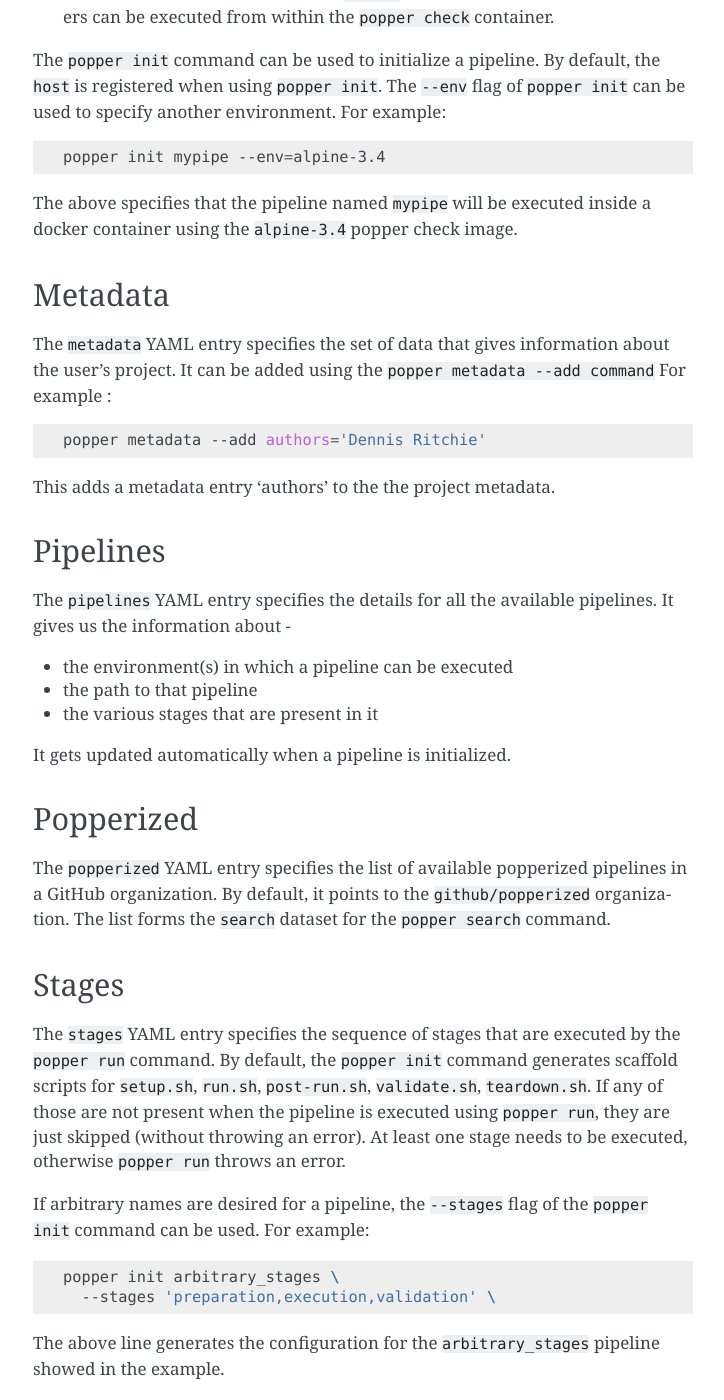
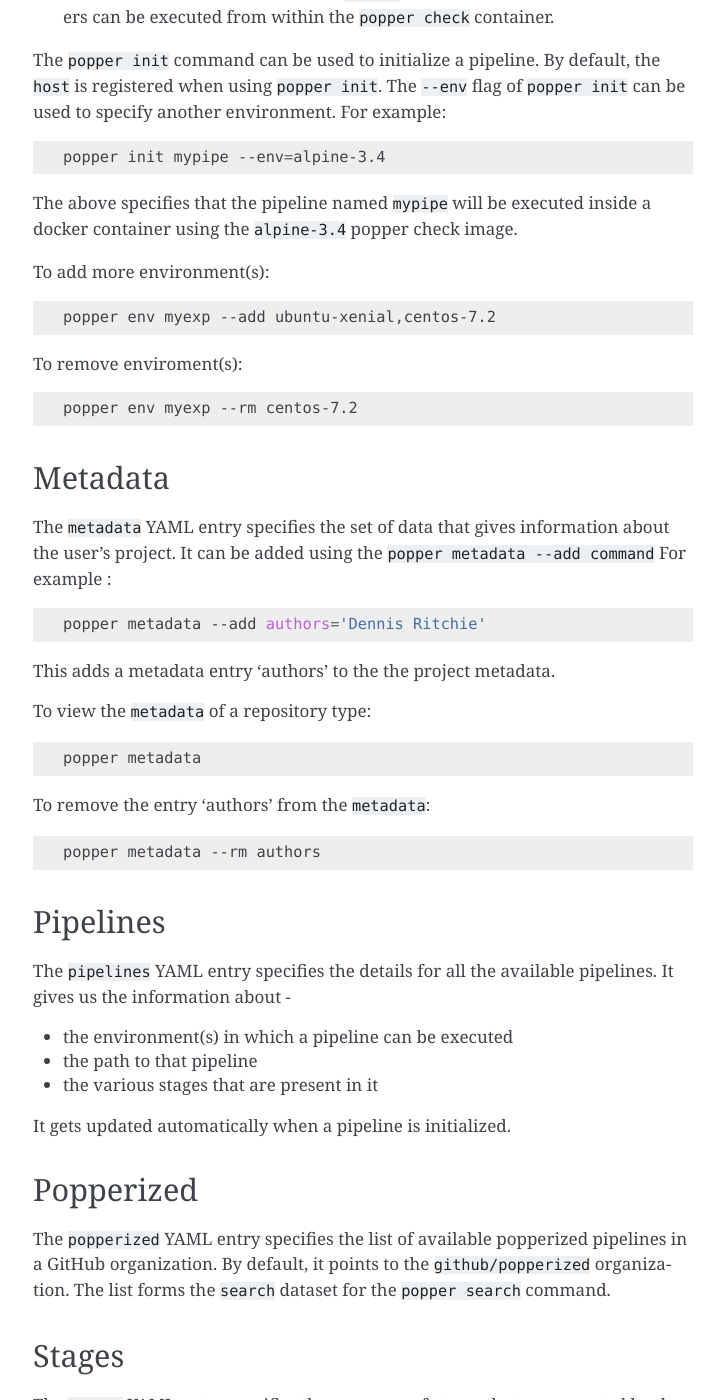
Before and after one commit to getpopper/popper, a Sphinx documentation site: the page built from docs/ci/popperyml.md, in a window 1280 px wide and 1400 px high, scrolled down 1738 px. Shown: the whole window, without its empty margins (387-1111 px from the left). Built offline with Sphinx 7.4.7, drawn with Linux system fonts in a browser that asks for light colours; pages that are not in the unit, such as notebooks, are missing from menus.

Commit message:
Doc : Add instructions for metadata and env commands (#285)
fixes #266

````diff
--- a/docs/ci/popperyml.md
+++ b/docs/ci/popperyml.md
@@ -94,17 +94,41 @@
 The above specifies that the pipeline named `mypipe` will be executed
 inside a docker container using the `alpine-3.4` popper check image.
 
+To add more environment(s):
+
+```bash
+popper env myexp --add ubuntu-xenial,centos-7.2
+```
+
+To remove enviroment(s):
+
+```bash
+popper env myexp --rm centos-7.2
+```
+
 ## Metadata
 
 The `metadata` YAML entry specifies the set of data that gives information
 about the user's project. It can be added using the `popper metadata --add command`
 For example :
+
 ```bash
 popper metadata --add authors='Dennis Ritchie'
 ```
 
 This adds a metadata entry 'authors' to the the project
 metadata.
+
+To view the `metadata` of a repository type:
+
+```bash
+popper metadata
+```
+To remove the entry 'authors' from the `metadata`:
+
+```bash
+popper metadata --rm authors
+```
 
 ## Pipelines
 
````
Also changed, not shown: docs/protocol/getting_started.md (+2 -3 lines).
